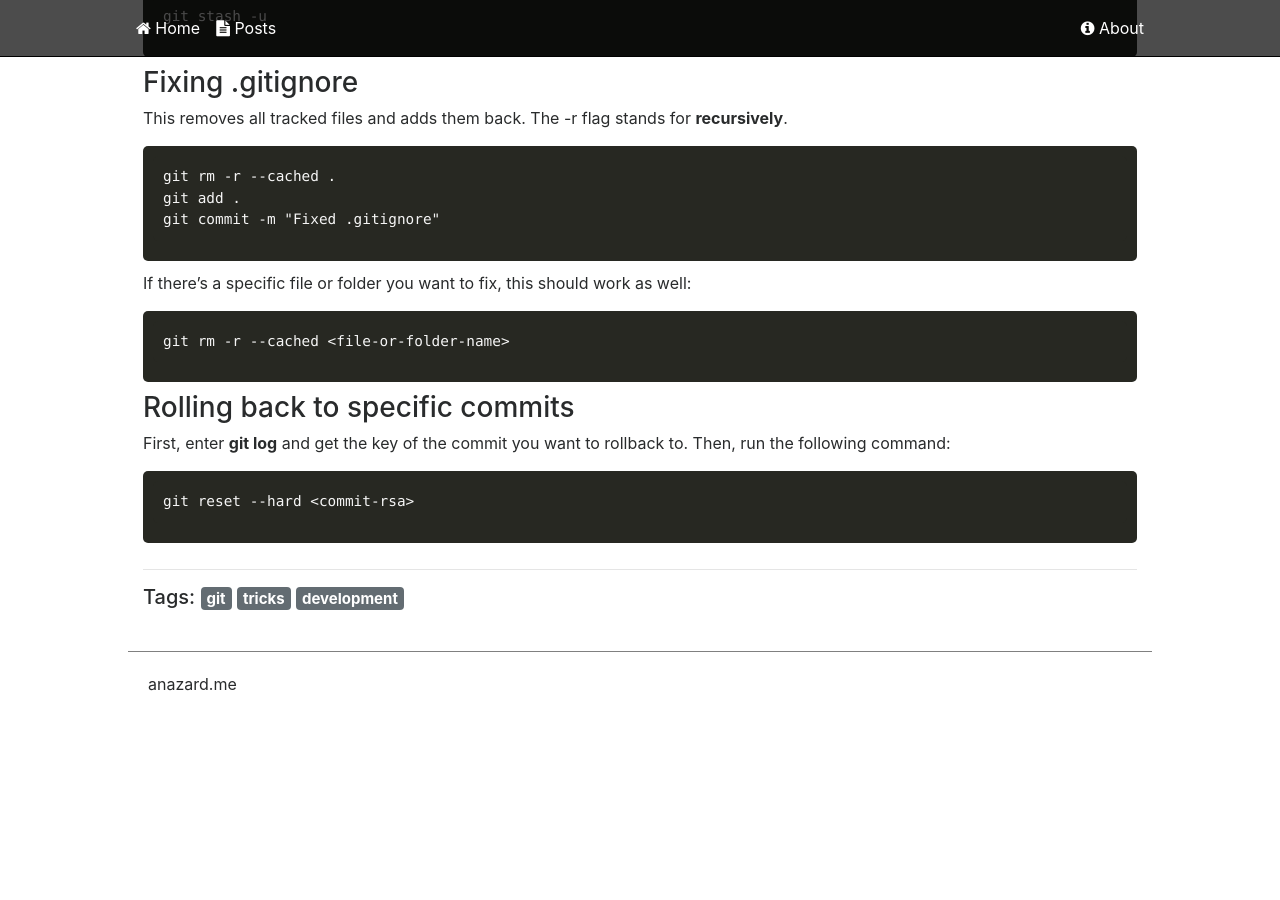
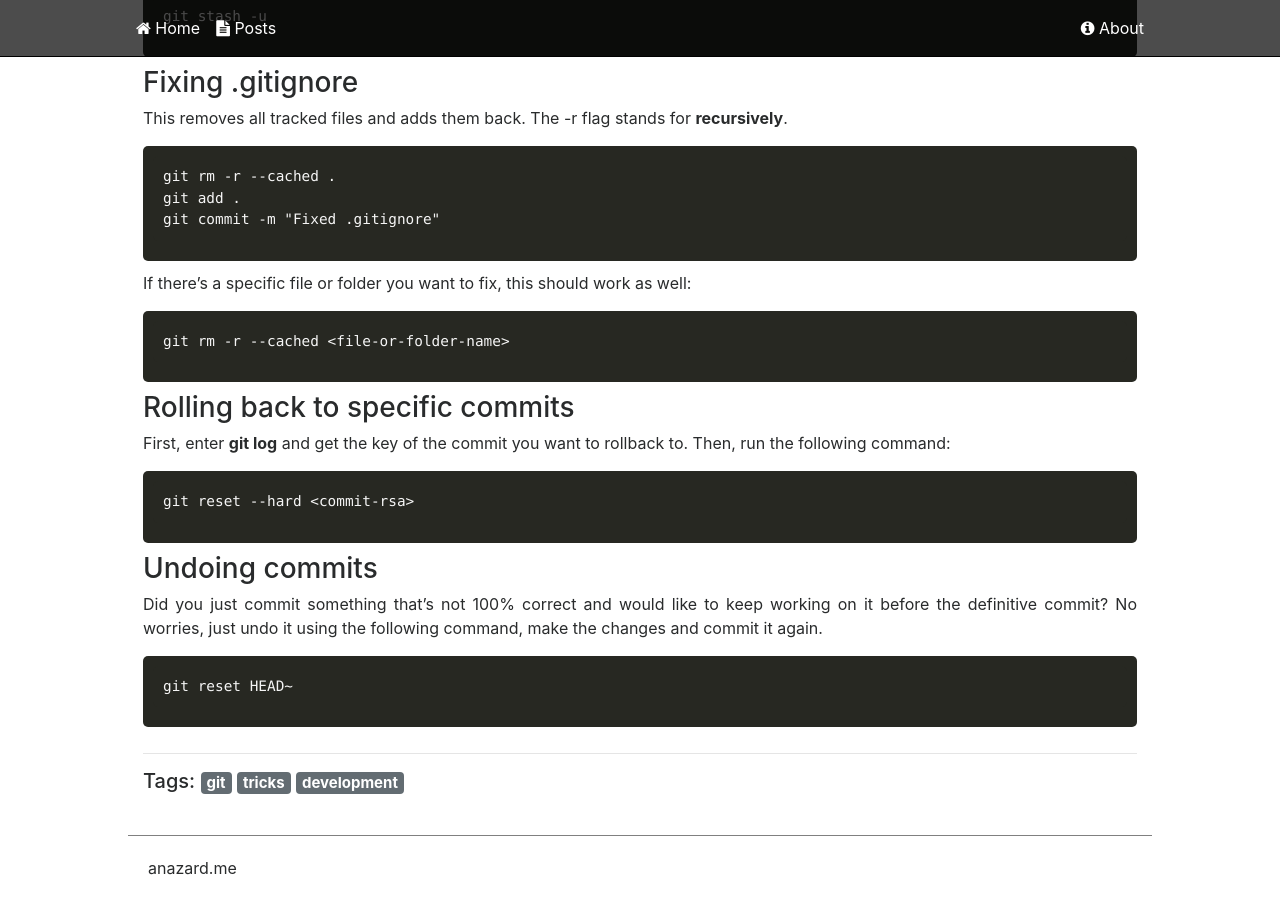
Before and after one commit to anacampesan/anazard_previous, a Jekyll site: the page built from _posts/2018-01-10-git-handy-tricks.md, in a window 1280 px wide and 900 px high, scrolled down 1355 px. Built offline with Jekyll 4.4.1, drawn with Linux system fonts in a browser that asks for light colours; nearby versions of some CDN libraries; comment, search, counter and statistics services are not loaded; before the commit the page ends 2071 px from its top, so only the background shows below that.

Commit message:
Add more git tricks

````diff
--- a/_posts/2018-01-10-git-handy-tricks.md
+++ b/_posts/2018-01-10-git-handy-tricks.md
@@ -74,3 +74,11 @@ First, enter **git log** and get the key of the commit you want to rollback to.
 ```
 git reset --hard <commit-rsa>
 ```
+
+### Undoing commits
+
+Did you just commit something that's not 100% correct and would like to keep working on it before the definitive commit? No worries, just undo it using the following command, make the changes and commit it again.
+
+```
+git reset HEAD~
+```
````
Also changed, not shown: 1 other file.
